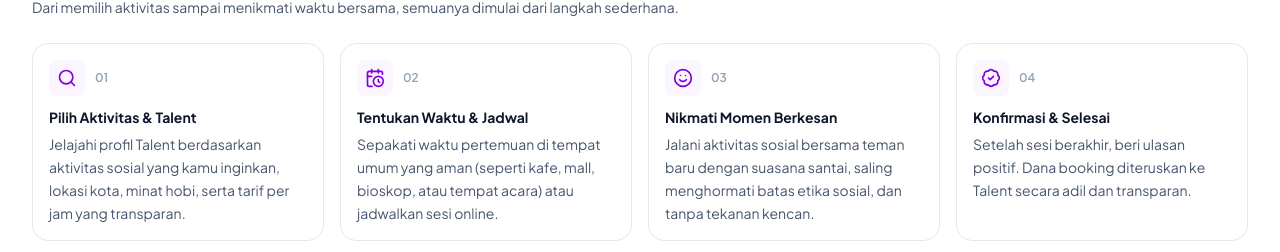
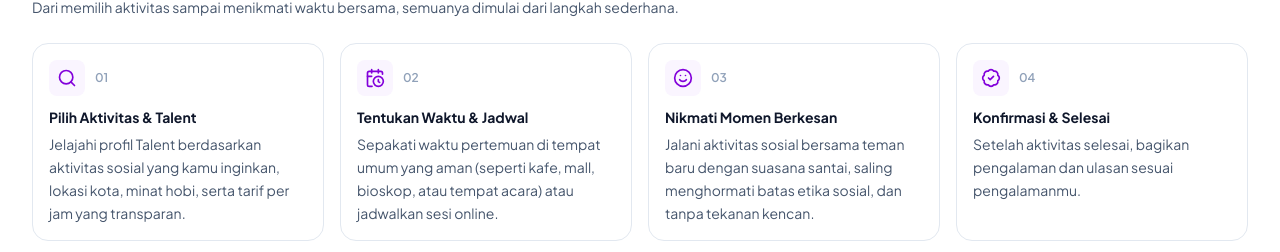
Before and after one commit to yukusocialindonesia-cpu/YUKU-SOCIAL-PRODUCTION, a React (Vite) app: page / in a window 1280 px wide. Shown: the part 2334-2586 px from the top of the page. Built offline with nearby package versions, Linux system fonts and the light colour scheme; no server answers; the database is empty.

Commit message:
Remove unsupported payout promise from homepage steps

```diff
--- a/src/components/home/HowItWorksSection.tsx
+++ b/src/components/home/HowItWorksSection.tsx
@@ -39,7 +39,11 @@ export const HowItWorksSection: React.FC<HowItWorksSectionProps> = ({ onLearnMor
                   <span className="text-xs font-semibold text-slate-400">0{index + 1}</span>
                 </div>
                 <h3 className="text-sm font-bold leading-snug text-slate-900">{item.title}</h3>
-                <p className="mt-1.5 text-xs leading-relaxed text-slate-600 sm:text-sm">{item.description}</p>
+                <p className="mt-1.5 text-xs leading-relaxed text-slate-600 sm:text-sm">
+                  {index === 3
+                    ? 'Setelah aktivitas selesai, bagikan pengalaman dan ulasan sesuai pengalamanmu.'
+                    : item.description}
+                </p>
               </div>
             );
           })}
```
